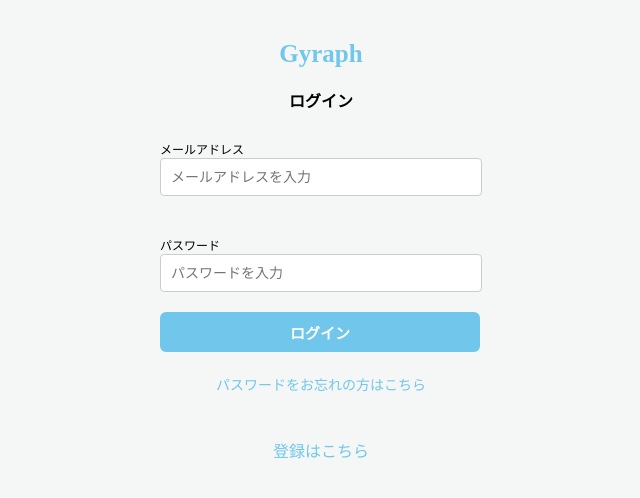
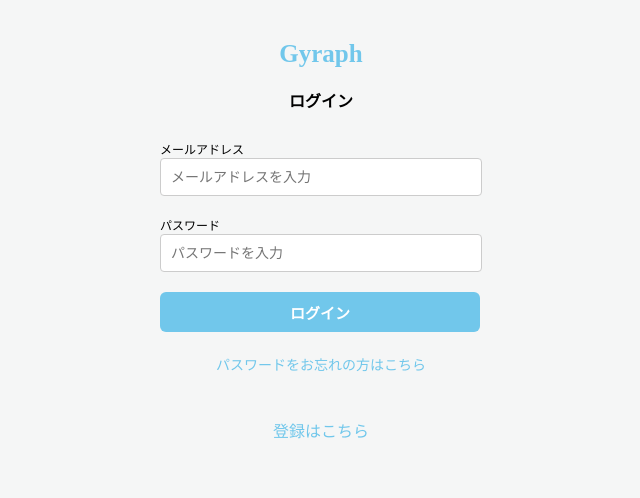
Before and after one commit to bumpfuji10/gyraph-front, a Vue app in the folder front/: page /login in a window 1280 px wide. Shown: the top 498 px of the page, without its empty margins (319-959 px from the left). Built offline with nearby package versions, Linux system fonts and the light colour scheme.

Commit message:
change/styling

```diff
--- a/front/src/styles/login.scss
+++ b/front/src/styles/login.scss
@@ -12,7 +12,6 @@
   border:0;
   padding:10px;
   border:solid 1px #ccc;
-  margin:0 0 20px;
   width:300px;
   border-radius: 4px;
 }
@@ -36,6 +35,7 @@
   border: none;
   cursor: pointer;
   background-color: #71C7EB;
+  margin-top: 20px;
 }
 
 .login-button:hover {
@@ -53,3 +53,7 @@
   font-size: 16px;
   color: #71C7EB;;
 }
+
+.input-name-and-validate {
+  margin-top: 20px;
+}
```
